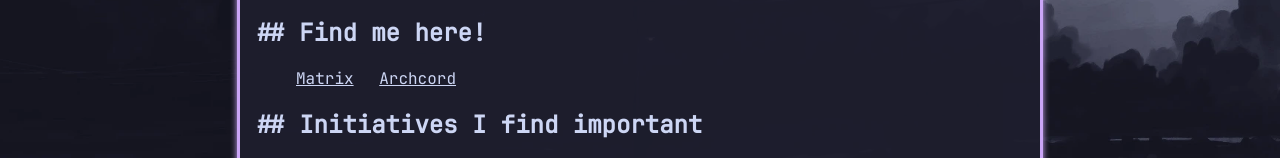
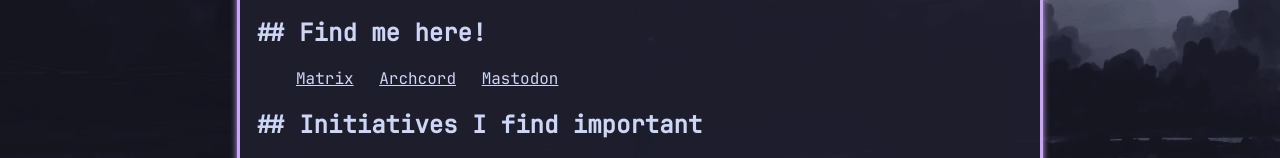
Before and after one commit to Mustard4868/nynke.me, a plain HTML site: page index.html in a window 1280 px wide. Shown: the part 510-668 px from the top of the page. Drawn offline with Linux system fonts and the light colour scheme.

Commit message:
add Mastodon to links

```diff
--- a/index.html
+++ b/index.html
@@ -82,6 +82,9 @@
                 <a href="https://discord.gg/ZR7skbWyBj" target="_blank"
                     >Archcord</a
                 >
+                <a rel="me" href="https://mastodon.social/@NynkeIsCute"
+                    >Mastodon</a
+                >
             </ul>
             <h2>## Initiatives I find important</h2>
             <ul>
```
